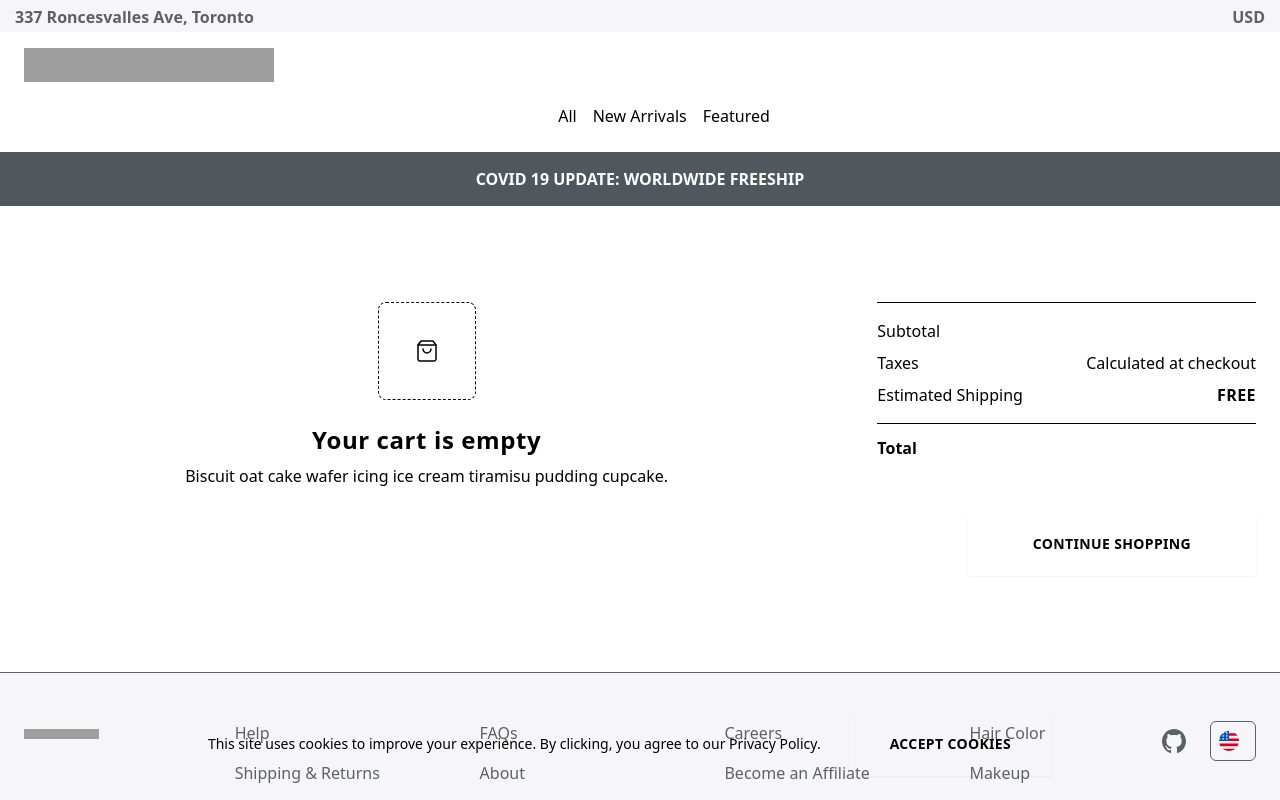
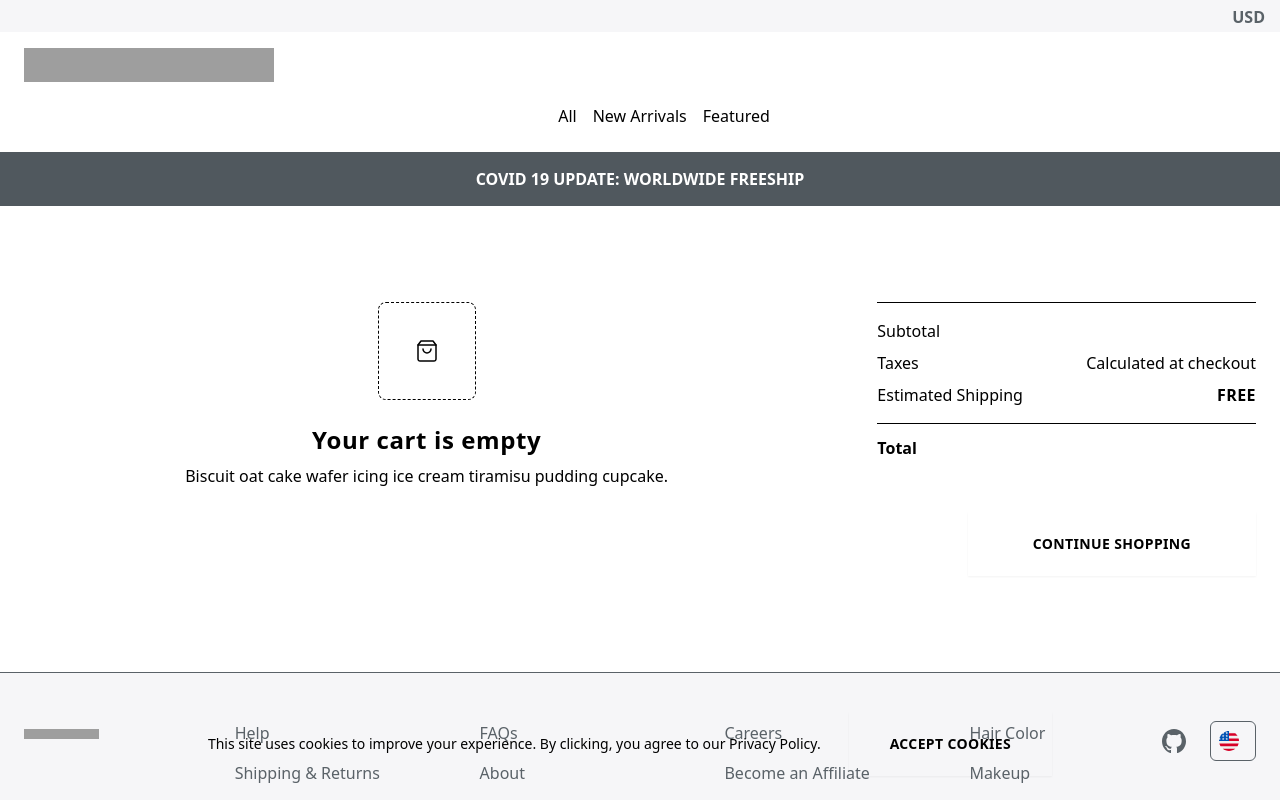
Before and after one commit to chintanredefine/bigcom-nextjs-sample, a Next.js app: page /cart in a window 1280 px wide. Shown: the top 800 px of the page. Built offline with nearby package versions, Linux system fonts and the light colour scheme; grey boxes are pictures that could not be loaded; what @vercel/fetch would draw is missing.

Commit message:
Header updates - As requested

```diff
--- a/assets/main.css
+++ b/assets/main.css
@@ -10,7 +10,7 @@
 
 .mainmenudiv {
   @apply hidden ml-6 space-x-4 lg:block;
-  text-align: center;
+  /*text-align: center;*/
   padding: 0.5rem 0 1.5rem 0;
 }
 
--- a/components/common/Navbar/Navbar.tsx
+++ b/components/common/Navbar/Navbar.tsx
@@ -15,10 +15,10 @@ interface NavbarProps {
 
 const Navbar: FC<NavbarProps> = ({ links }) => (
   <NavbarRoot>
-  <div className="topbarmsg">
-          <div className="topbarmsgleft">337 Roncesvalles Ave, Toronto</div>
-          <div className="topbarmsgright">USD</div>
-        </div>
+    <div className="topbarmsg">
+      <div className="topbarmsgleft"></div>
+      <div className="topbarmsgright">USD</div>
+    </div>
     <Container>
       <div className={s.nav}>
         <div className="flex items-center flex-1">
```
